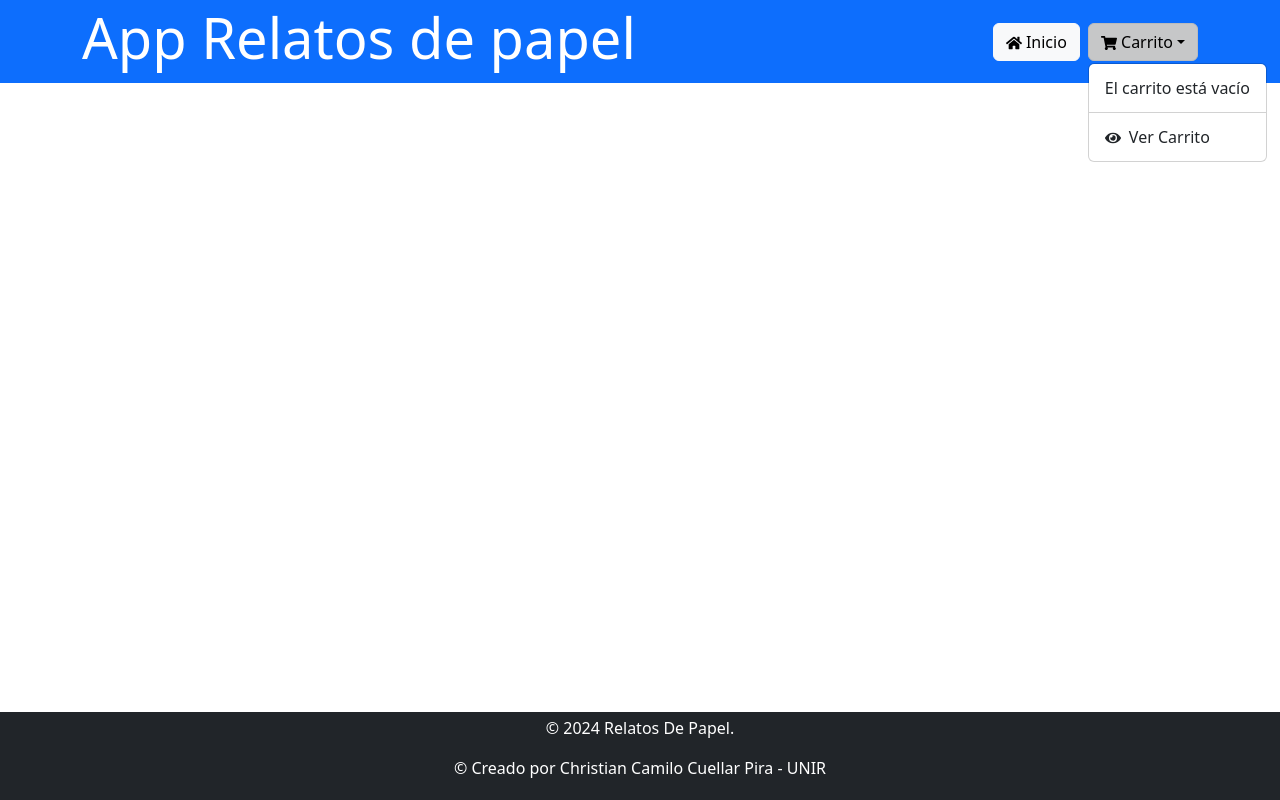
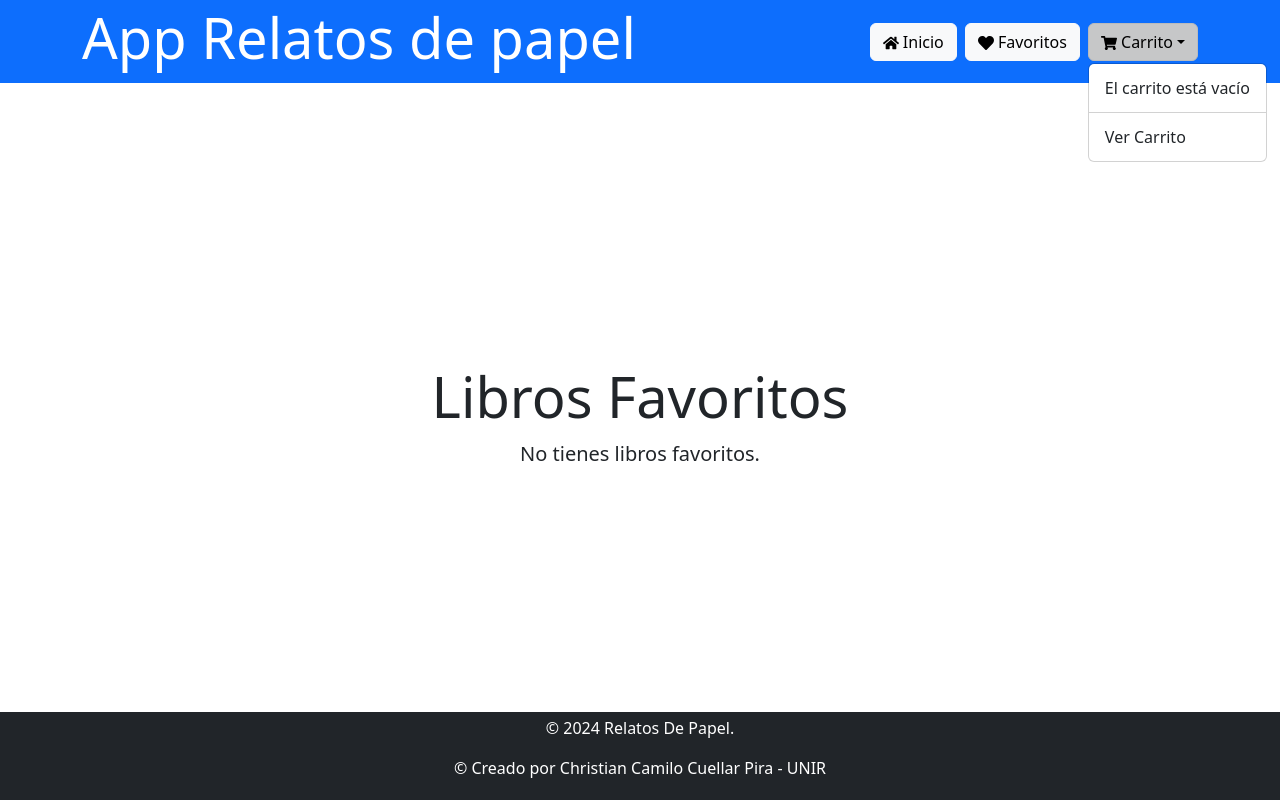
Before and after one commit to CamiloCuellar10/App-RelatosDePapel, a React (Vite) app: page /favorites in a window 1280 px wide. Both pictures are taken after a click on the button "Carrito". Built offline with nearby package versions, Linux system fonts and the light colour scheme.

Commit message:
Version 1.3 Despliegue

```diff
--- a/src/App.jsx
+++ b/src/App.jsx
@@ -14,6 +14,7 @@ import BookDetail from './components/BookDetail';
 import Cart from './components/Cart';
 import Checkout from './components/Checkout';
 import OrderConfirmation from './components/OrderConfirmation';
+import Favorites from './components/Favorites';
 
 import soundNotification from './assets/Sound_Notification.mp3';
 
@@ -34,6 +35,7 @@ const books = [
 
 function App() {
   const [cartItems, setCartItems] = useState([]);
+  const [favoriteBooks, setFavoriteBooks] = useState([]);
 
   const playSound = (sound) => {
     const audio = new Audio(sound);
@@ -78,6 +80,16 @@ function App() {
     setCartItems([]);
   };
 
+  const handleToggleFavorite = (id) => {
+    setFavoriteBooks(prevFavorites => {
+      if (prevFavorites.includes(id)) {
+        return prevFavorites.filter(favId => favId !== id);
+      } else {
+        return [...prevFavorites, id];
+      }
+    });
+  };
+
   const cartItemCount = cartItems.reduce((total, item) => total + item.quantity, 0);
 
   return (
@@ -87,11 +99,12 @@ function App() {
         <main>
           <Routes>
             <Route path="/" element={<Landing />} />
-            <Route path="/home" element={<Home books={books} onAddToCart={handleAddToCart} />} />
+            <Route path="/home" element={<Home books={books} onAddToCart={handleAddToCart} onToggleFavorite={handleToggleFavorite} favoriteBooks={favoriteBooks} />} />
             <Route path="/book/:id" element={<BookDetail books={books} onAddToCart={handleAddToCart} />} />
             <Route path="/cart" element={<Cart cartItems={cartItems} onAdd={handleAddToCart} onRemove={handleRemoveFromCart} />} />
             <Route path="/checkout" element={<Checkout cartItems={cartItems} onClearCart={handleClearCart} playSound={playSound} />} />
             <Route path="/order-confirmation" element={<OrderConfirmation />} />
+            <Route path="/favorites" element={<Favorites books={books} favoriteBooks={favoriteBooks} />} />
           </Routes>
         </main>
         <Footer />
--- /dev/null
+++ b/src/components/Favorites.jsx
@@ -0,0 +1,34 @@
+import React from 'react';
+import { useNavigate } from 'react-router-dom';
+
+const Favorites = ({ books, favoriteBooks }) => {
+    const navigate = useNavigate();
+    const favoriteItems = books.filter(book => favoriteBooks.includes(book.id));
+
+    const handleBookClick = (id) => {
+        navigate(`/book/${id}`);
+    };
+
+    return (
+        <div className="container mt-5">
+            <h1 className="display-4">Libros Favoritos</h1>
+            <div className="row">
+                {favoriteItems.length === 0 && <p className="lead">No tienes libros favoritos.</p>}
+                {favoriteItems.map(book => (
+                    <div key={book.id} className="col-md-4 mb-4">
+                        <div className="card">
+                            <div className="card-body">
+                                <h5 className="card-title">{book.title}</h5>
+                                <p className="card-text">Autor: {book.author}</p>
+                                <p className="card-text">Precio: {book.price.toLocaleString('es-CO', { style: 'currency', currency: 'COP' })}</p>
+                                <button className="btn btn-secondary" onClick={() => handleBookClick(book.id)}>Ver detalles</button>
+                            </div>
+                        </div>
+                    </div>
+                ))}
+            </div>
+        </div>
+    );
+};
+
+export default Favorites;
--- a/src/components/Header.jsx
+++ b/src/components/Header.jsx
@@ -1,6 +1,6 @@
 import React from 'react';
 import { useNavigate } from 'react-router-dom';
-import { FaShoppingCart, FaHome, FaBook, FaEye } from 'react-icons/fa';
+import { FaShoppingCart, FaHome, FaHeart } from 'react-icons/fa';
 import { Dropdown } from 'react-bootstrap';
 
 const Header = ({ cartItems = [] }) => {
@@ -14,6 +14,10 @@ const Header = ({ cartItems = [] }) => {
         navigate('/home');
     };
 
+    const handleFavoritesClick = () => {
+        navigate('/favorites');
+    };
+
     return (
         <header className="bg-primary text-white p-1 fixed-top w-100">
             <div className="container d-flex justify-content-between align-items-center">
@@ -21,6 +25,9 @@ const Header = ({ cartItems = [] }) => {
                 <div className="ms-auto d-flex align-items-center">
                     <button className="btn btn-light me-2" onClick={handleHomeClick}>
                         <FaHome /> Inicio
+                    </button>
+                    <button className="btn btn-light me-2" onClick={handleFavoritesClick}>
+                        <FaHeart /> Favoritos
                     </button>
                     <Dropdown>
                         <Dropdown.Toggle variant="light" id="dropdown-basic" className="position-relative">
@@ -39,16 +46,12 @@ const Header = ({ cartItems = [] }) => {
                             ) : (
                                 cartItems.map(item => (
                                     <Dropdown.Item key={item.id}>
-                                        <FaBook className="me-2" />
                                         {item.title} - {item.quantity} x {item.price.toLocaleString('es-CO', { style: 'currency', currency: 'COP' })}
                                     </Dropdown.Item>
                                 ))
                             )}
                             <Dropdown.Divider />
-                            <Dropdown.Item onClick={handleCartClick}>
-                                <FaEye className="me-2" />
-                                Ver Carrito
-                            </Dropdown.Item>
+                            <Dropdown.Item onClick={handleCartClick}>Ver Carrito</Dropdown.Item>
                         </Dropdown.Menu>
                     </Dropdown>
                 </div>
--- a/src/components/Home.jsx
+++ b/src/components/Home.jsx
@@ -1,7 +1,8 @@
 import React, { useState, useEffect } from 'react';
 import { useNavigate } from 'react-router-dom';
+import { FaHeart } from 'react-icons/fa';
 
-const Home = ({ books, onAddToCart }) => {
+const Home = ({ books, onAddToCart, onToggleFavorite, favoriteBooks }) => {
     const [searchTerm, setSearchTerm] = useState('');
     const navigate = useNavigate();
 
@@ -39,6 +40,12 @@ const Home = ({ books, onAddToCart }) => {
                                 <p className="card-text">Precio: {book.price.toLocaleString('es-CO', { style: 'currency', currency: 'COP' })}</p>
                                 <button className="btn btn-primary" onClick={() => onAddToCart(book)}>Agregar al carrito</button>
                                 <button className="btn btn-secondary" onClick={() => handleBookClick(book.id)}>Ver detalles</button>
+                                <FaHeart
+                                    className="ms-3"
+                                    color={favoriteBooks.includes(book.id) ? 'red' : 'grey'}
+                                    onClick={() => onToggleFavorite(book.id)}
+                                    style={{ cursor: 'pointer' }}
+                                />
                             </div>
                         </div>
                     </div>
```
